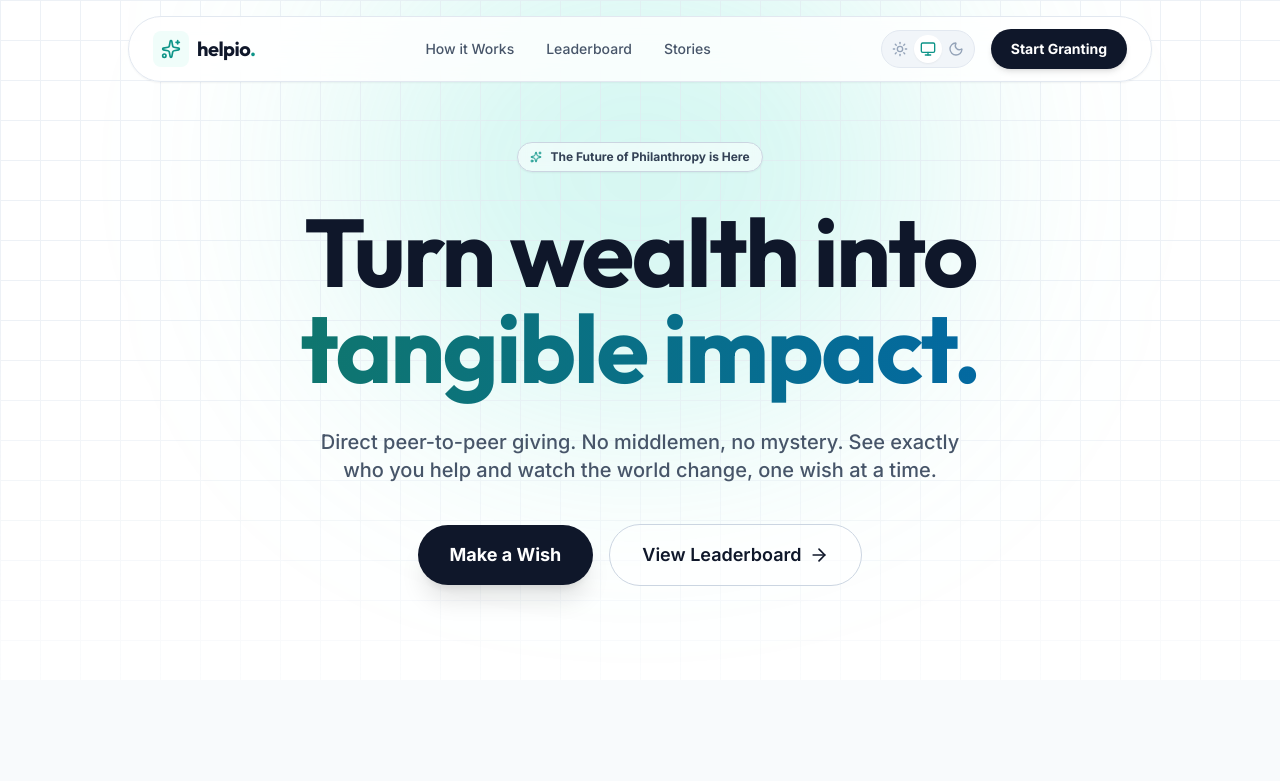
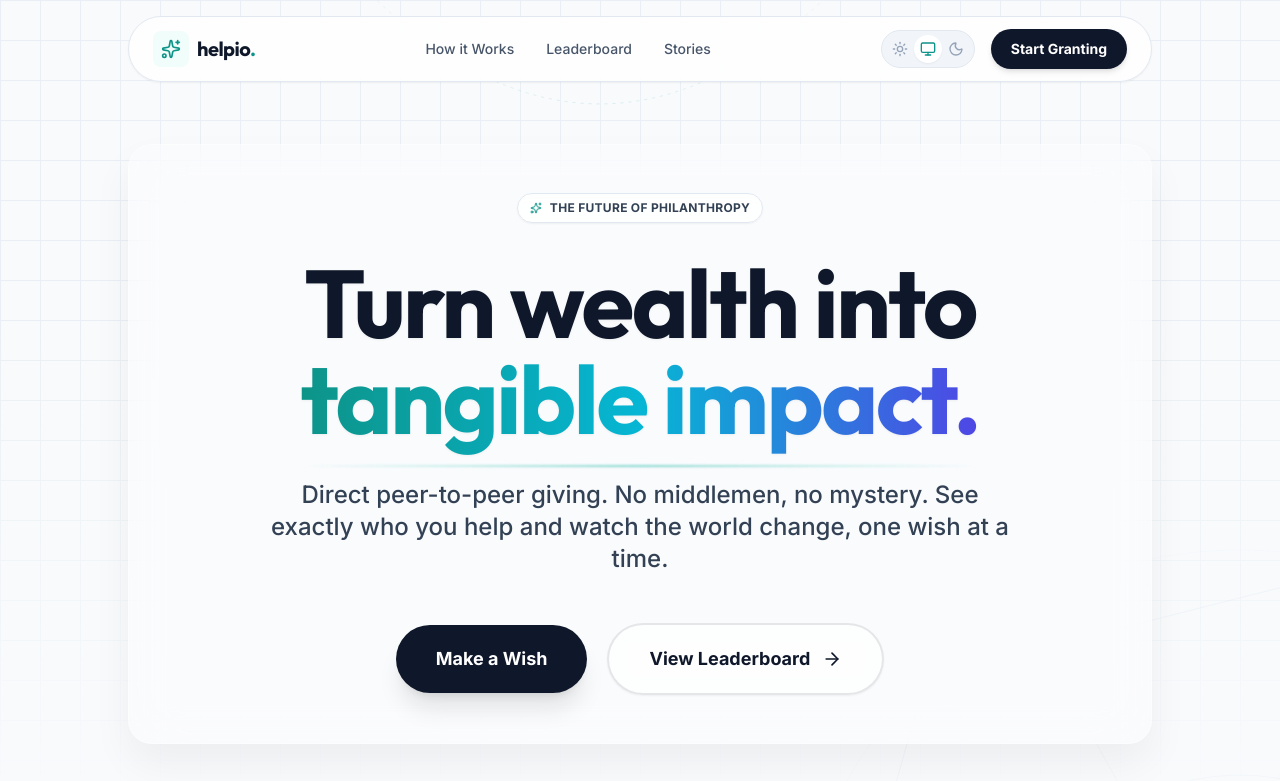
Before and after one commit to itznik/helpio, a Next.js app in the folder helpio/: page / in a window 1280 px wide. Shown: the top 781 px of the page. Built offline with nearby package versions, Linux system fonts and the light colour scheme.

Commit message:
Update page.tsx

```diff
--- a/helpio/src/app/page.tsx
+++ b/helpio/src/app/page.tsx
@@ -1,10 +1,10 @@
 'use client';
 
-import { useState } from 'react';
-import { motion } from 'framer-motion';
+import { useState, useEffect } from 'react';
+import { motion, useScroll, useTransform } from 'framer-motion';
 import { ArrowRight, Sparkles } from 'lucide-react';
 
-// Import New Sections
+// Import Sections
 import WishFeed from '@/components/sections/WishFeed';
 import Leaderboard from '@/components/sections/Leaderboard';
 import HowItWorks from '@/components/sections/HowItWorks';
@@ -14,52 +14,135 @@ import CreateWishModal from '@/components/features/CreateWishModal';
 
 export default function Home() {
   const [isModalOpen, setIsModalOpen] = useState(false);
+  const [mounted, setMounted] = useState(false);
+
+  useEffect(() => {
+    setMounted(true);
+  }, []);
+
+  const { scrollY } = useScroll();
+  const y = useTransform(scrollY, [0, 500], [0, 150]);
+  const opacity = useTransform(scrollY, [0, 300], [1, 0]);
 
   return (
-    <main className="min-h-screen relative flex flex-col">
+    <main className="min-h-screen relative flex flex-col overflow-hidden bg-slate-50 dark:bg-slate-950 transition-colors">
 
-      {/* Background Grid */}
-      <div className="fixed inset-0 z-0 pointer-events-none bg-grid" />
-      <div className="fixed top-[-10%] left-1/2 -translate-x-1/2 w-[600px] h-[500px] bg-teal-400/20 blur-[120px] rounded-full -z-10" />
+      {/* =========================================
+          STUNNING SVG BACKGROUND (No Blobs)
+      ========================================= */}
+      <div className="fixed inset-0 z-0 pointer-events-none overflow-hidden">
 
-      {/* Hero Section */}
-      <section className="relative z-10 pt-32 pb-20 px-6 min-h-[85vh] flex flex-col items-center justify-center text-center">
+        {/* 1. Subtle Base Grid */}
+        <div className="absolute inset-0 bg-grid opacity-[0.15] dark:opacity-[0.1]" />
+
+        {/* 2. Primary Network Structure (Slow Rotate) */}
         <motion.div
-           initial={{ opacity: 0, y: 20 }}
-           animate={{ opacity: 1, y: 0 }}
-           className="max-w-4xl mx-auto"
+            animate={{ rotate: 360 }}
+            transition={{ duration: 150, repeat: Infinity, ease: "linear" }}
+            className="absolute top-1/2 left-1/2 -translate-x-1/2 -translate-y-1/2 w-[150vw] h-[150vw] max-w-[1200px] max-h-[1200px] opacity-60 dark:opacity-40"
         >
-          <div className="inline-flex items-center gap-2 px-3 py-1.5 rounded-full border border-slate-300 dark:border-slate-700 bg-white/50 dark:bg-slate-800/50 backdrop-blur-sm text-xs font-bold text-slate-700 dark:text-slate-300 mb-8 mx-auto shadow-sm">
+           <svg viewBox="0 0 800 800" xmlns="http://www.w3.org/2000/svg" className="w-full h-full">
+             <g fill="none" stroke="currentColor" strokeWidth="0.5" className="text-slate-300 dark:text-slate-700">
+               <circle cx="400" cy="400" r="150" opacity="0.2" />
+               <circle cx="400" cy="400" r="300" opacity="0.1" />
+               <path d="M400 250 L530 325 L530 475 L400 550 L270 475 L270 325 Z" opacity="0.5" />
+               <path d="M400 100 L660 250 L660 550 L400 700 L140 550 L140 250 Z" opacity="0.3" />
+               <path d="M400,400 L100,100 M400,400 L700,100 M400,400 L100,700 M400,400 L700,700" opacity="0.2"/>
+             </g>
+             {/* Glowing Nodes */}
+             <g className="fill-teal-500 dark:fill-teal-400 filter drop-shadow-[0_0_8px_rgba(45,212,191,0.6)]">
+               <circle cx="400" cy="250" r="3"><animate attributeName="r" values="3;5;3" dur="4s" repeatCount="indefinite" /></circle>
+               <circle cx="530" cy="475" r="3"><animate attributeName="r" values="3;5;3" dur="4s" begin="1s" repeatCount="indefinite" /></circle>
+               <circle cx="270" cy="475" r="3"><animate attributeName="r" values="3;5;3" dur="4s" begin="2s" repeatCount="indefinite" /></circle>
+             </g>
+           </svg>
+        </motion.div>
+
+        {/* 3. Secondary Connecting Lines (Slow counter-drift for depth) */}
+        <motion.div
+             animate={{ x: [-50, 50, -50], y: [-20, 20, -20] }}
+             transition={{ duration: 60, repeat: Infinity, ease: "easeInOut" }}
+            className="absolute inset-0 opacity-30 dark:opacity-20"
+        >
+             <svg viewBox="0 0 1000 1000" xmlns="http://www.w3.org/2000/svg" className="w-full h-full">
+                <path d="M0,500 Q250,400 500,500 T1000,500 M0,300 Q400,500 800,300 M200,0 Q500,300 800,0"
+                      fill="none" stroke="url(#gradient-line)" strokeWidth="1" strokeDasharray="4 6" opacity="0.5" />
+                <defs>
+                  <linearGradient id="gradient-line" x1="0%" y1="0%" x2="100%" y2="0%">
+                    <stop offset="0%" stopColor="#0d9488" stopOpacity="0" />
+                    <stop offset="50%" stopColor="#0d9488" />
+                    <stop offset="100%" stopColor="#6366f1" stopOpacity="0" />
+                  </linearGradient>
+                </defs>
+            </svg>
+        </motion.div>
+      </div>
+
+
+      {/* =========================================
+          HERO CONTENT
+      ========================================= */}
+      <motion.section
+        style={{ y, opacity }}
+        className="relative z-10 pt-36 pb-24 px-4 md:px-6 min-h-[90vh] flex flex-col items-center justify-center text-center"
+      >
+        {/* Glass Container to ensure text pops off the complex background */}
+        <motion.div
+           initial={{ opacity: 0, scale: 0.95 }}
+           animate={{ opacity: 1, scale: 1 }}
+           transition={{ duration: 0.8, ease: "easeOut" }}
+           className="max-w-5xl mx-auto w-full bg-white/30 dark:bg-slate-900/30 backdrop-blur-xl p-8 md:p-12 rounded-3xl border border-white/40 dark:border-slate-800/50 shadow-[0_20px_40px_rgba(0,0,0,0.05)] dark:shadow-[0_20px_40px_rgba(0,0,0,0.2)]"
+        >
+          {/* Badge */}
+          <motion.div
+            initial={{ y: 10, opacity: 0 }}
+            animate={{ y: 0, opacity: 1 }}
+            transition={{ delay: 0.3 }}
+            className="inline-flex items-center gap-2 px-3 py-1.5 rounded-full bg-white/80 dark:bg-slate-800/80 border border-slate-200 dark:border-slate-700 shadow-sm text-xs font-bold text-slate-700 dark:text-slate-300 mb-8"
+          >
             <Sparkles className="w-3 h-3 text-teal-600 dark:text-teal-400" />
-            <span>The Future of Philanthropy is Here</span>
-          </div>
+            <span className="tracking-wide uppercase">The Future of Philanthropy</span>
+          </motion.div>
 
-          <h1 className="text-5xl md:text-8xl font-display font-bold tracking-tight text-slate-900 dark:text-white leading-[1.1] mb-8">
+          {/* Headline */}
+          <h1 className="text-4xl sm:text-5xl md:text-7xl lg:text-8xl font-display font-bold tracking-tight text-slate-900 dark:text-white leading-[1.1] mb-8 break-words drop-shadow-sm">
             Turn wealth into <br />
-            <span className="text-gradient">tangible impact.</span>
+            <span className="bg-clip-text text-transparent bg-gradient-to-r from-teal-600 via-cyan-500 to-indigo-600 dark:from-teal-400 dark:via-cyan-400 dark:to-indigo-400 relative">
+              tangible impact.
+              {/* Subtle underline glow effect */}
+              <span className="absolute -bottom-2 left-0 right-0 h-[2px] bg-gradient-to-r from-teal-500/0 via-teal-500/50 to-indigo-500/0 blur-[1px]"></span>
+            </span>
           </h1>
 
-          <p className="text-lg md:text-xl text-slate-600 dark:text-slate-400 max-w-2xl mx-auto mb-10 leading-relaxed font-medium">
+          {/* Subtext */}
+          <p className="text-lg md:text-2xl text-slate-700 dark:text-slate-300 max-w-3xl mx-auto mb-12 leading-relaxed font-medium px-2">
             Direct peer-to-peer giving. No middlemen, no mystery.
             See exactly who you help and watch the world change, one wish at a time.
           </p>
 
-          <div className="flex flex-col sm:flex-row gap-4 justify-center items-center">
+          {/* Buttons */}
+          <motion.div
+            initial={{ opacity: 0, y: 20 }}
+            animate={{ opacity: 1, y: 0 }}
+            transition={{ delay: 0.5 }}
+            className="flex flex-col sm:flex-row gap-5 justify-center items-center w-full px-4"
+          >
             <button
               onClick={() => setIsModalOpen(true)}
-              className="px-8 py-4 rounded-full bg-slate-900 hover:bg-slate-800 dark:bg-white dark:hover:bg-slate-200 text-white dark:text-slate-900 font-bold text-lg hover:scale-105 transition-all shadow-xl"
+              className="w-full sm:w-auto px-10 py-5 rounded-full bg-slate-900 hover:bg-slate-800 dark:bg-white dark:hover:bg-slate-200 text-white dark:text-slate-900 font-bold text-lg hover:scale-[1.02] active:scale-[0.98] transition-all shadow-xl hover:shadow-2xl hover:shadow-teal-900/10 dark:hover:shadow-white/10"
             >
               Make a Wish
             </button>
-            <button className="group px-8 py-4 rounded-full border border-slate-300 dark:border-slate-700 bg-white/50 dark:bg-slate-800/50 text-slate-900 dark:text-white font-semibold text-lg hover:bg-white dark:hover:bg-slate-800 transition-colors flex items-center gap-2">
+            <button className="w-full sm:w-auto group px-10 py-5 rounded-full border-2 border-slate-900/10 dark:border-white/10 bg-white/50 dark:bg-slate-900/50 backdrop-blur-md text-slate-900 dark:text-white font-bold text-lg hover:bg-slate-100 dark:hover:bg-slate-800 transition-all flex items-center justify-center gap-3 shadow-sm"
+            >
               View Leaderboard <ArrowRight className="w-5 h-5 group-hover:translate-x-1 transition-transform" />
             </button>
-          </div>
+          </motion.div>
         </motion.div>
-      </section>
+      </motion.section>
 
-      {/* SECTIONS LAYOUT */}
-      <div className="relative z-10 space-y-0">
+      {/* Sections Layout - Sliding over the fixed background */}
+      <div className="relative z-10 w-full overflow-hidden bg-white dark:bg-slate-950 shadow-[0_-10px_30px_rgba(0,0,0,0.03)] dark:shadow-[0_-10px_30px_rgba(0,0,0,0.1)] border-t border-slate-100/50 dark:border-slate-800/50">
         <HowItWorks />
         <WishFeed />
         <AboutUs />
```
